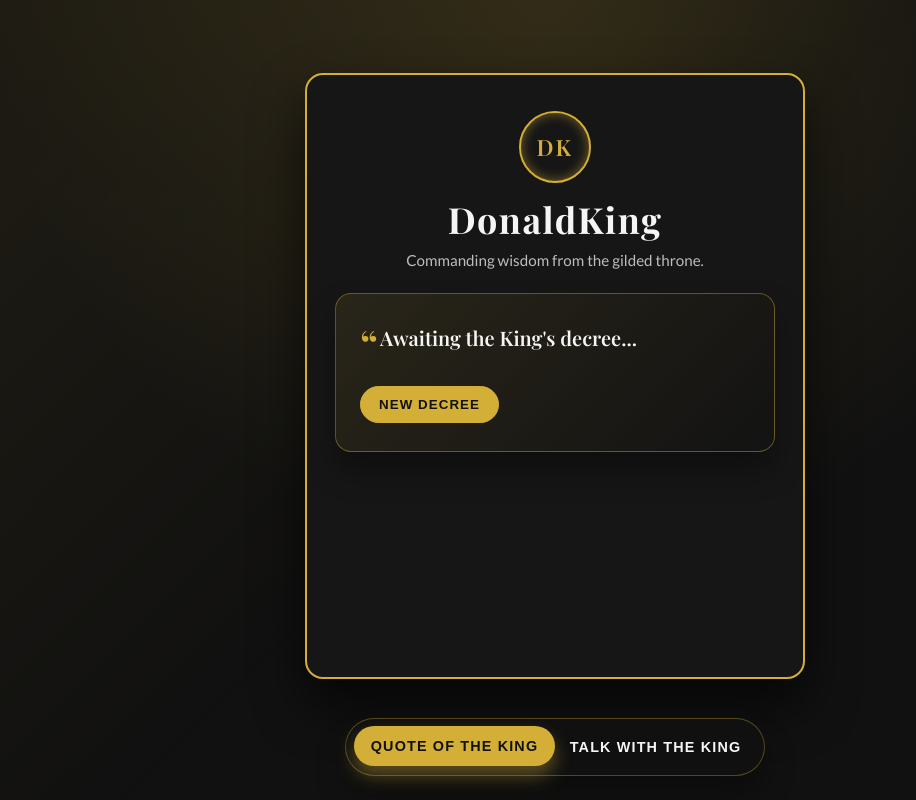
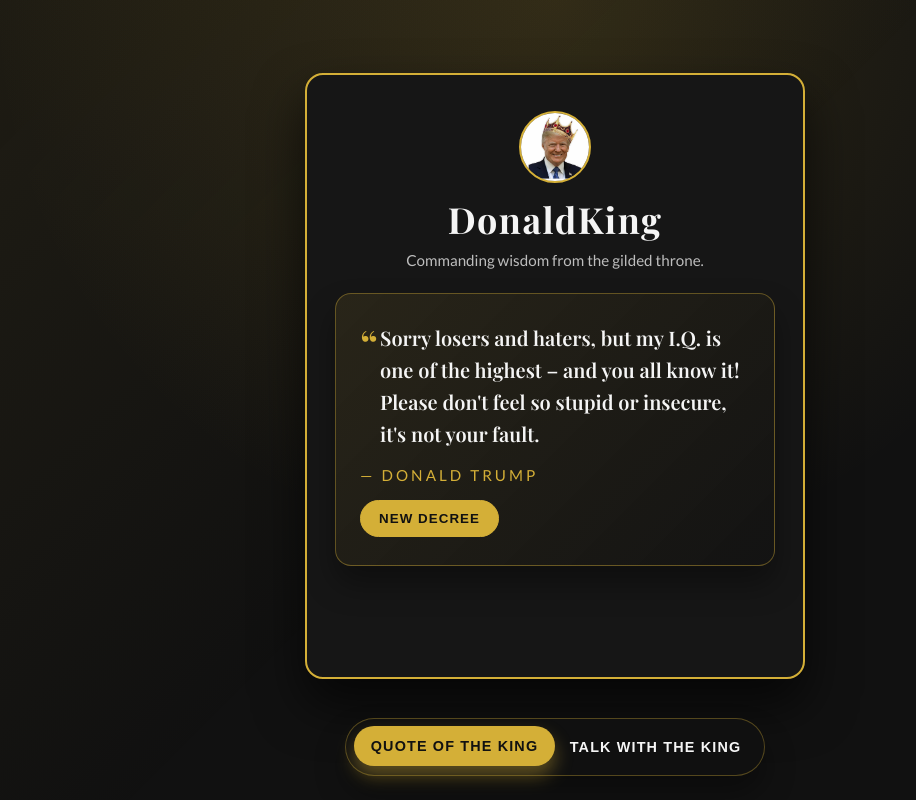
Before and after one commit to Pijussad/King, a plain HTML site: page index.html in a window 1280 px wide. Shown: the whole page, without its empty margins (85-1001 px from the left). Drawn offline with nearby package versions, Linux system fonts and the light colour scheme.

Commit message:
Add files via upload

```diff
--- a/app.js
+++ b/app.js
@@ -77,11 +77,13 @@ function setActivePage(target) {
 }
 
 function displayRandomQuote() {
-  if (!Array.isArray(window.myQuotes) || window.myQuotes.length === 0) {
+  const quotes = getQuotes();
+  if (!quotes || quotes.length === 0) {
+    console.warn('No quotes available to display.');
     return;
   }
 
-  const quote = window.myQuotes[Math.floor(Math.random() * window.myQuotes.length)];
+  const quote = quotes[Math.floor(Math.random() * quotes.length)];
   const quoteTextEl = document.querySelector(selectors.quoteText);
   const quoteAuthorEl = document.querySelector(selectors.quoteAuthor);
 
@@ -92,6 +94,18 @@ function displayRandomQuote() {
   if (quoteAuthorEl) {
     quoteAuthorEl.textContent = `— ${quote.author}`;
   }
+}
+
+function getQuotes() {
+  if (typeof myQuotes !== 'undefined' && Array.isArray(myQuotes)) {
+    return myQuotes;
+  }
+
+  if (typeof window !== 'undefined' && Array.isArray(window.myQuotes)) {
+    return window.myQuotes;
+  }
+
+  return null;
 }
 
 function loadChatHistory() {
--- a/index.html
+++ b/index.html
@@ -7,6 +7,7 @@
   <link rel="preconnect" href="https://fonts.googleapis.com">
   <link rel="preconnect" href="https://fonts.gstatic.com" crossorigin>
   <link href="https://fonts.googleapis.com/css2?family=Playfair+Display:wght@600;700;800&family=Lato:wght@400;500;700&display=swap" rel="stylesheet">
+  <link rel="icon" type="image/jpeg" href="logo.jpg">
   <link rel="stylesheet" href="style.css">
   <script src="quotes.js" defer></script>
   <script src="app.js" defer></script>
@@ -14,7 +15,9 @@
 <body>
   <div class="app-container">
     <header class="hero">
-      <div class="hero-crest" aria-hidden="true">DK</div>
+      <div class="hero-crest" aria-hidden="true">
+        <img src="logo.jpg" alt="" class="hero-portrait">
+      </div>
       <h1>DonaldKing</h1>
       <p class="hero-tagline">Commanding wisdom from the gilded throne.</p>
     </header>
--- a/style.css
+++ b/style.css
@@ -57,11 +57,16 @@ body::before {
   border-radius: 50%;
   display: grid;
   place-items: center;
-  font-family: 'Playfair Display', 'Times New Roman', serif;
-  font-size: 1.4rem;
-  letter-spacing: 0.1em;
-  color: var(--gold);
   box-shadow: inset 0 0 12px rgba(212, 175, 55, 0.5);
+  overflow: hidden;
+  background: linear-gradient(135deg, rgba(212, 175, 55, 0.35), rgba(17, 17, 17, 0.8));
+}
+
+.hero-portrait {
+  width: 100%;
+  height: 100%;
+  object-fit: cover;
+  filter: saturate(1.15) contrast(1.05);
 }
 
 .hero h1 {
```
Also changed, not shown: logo.jpg (added).
